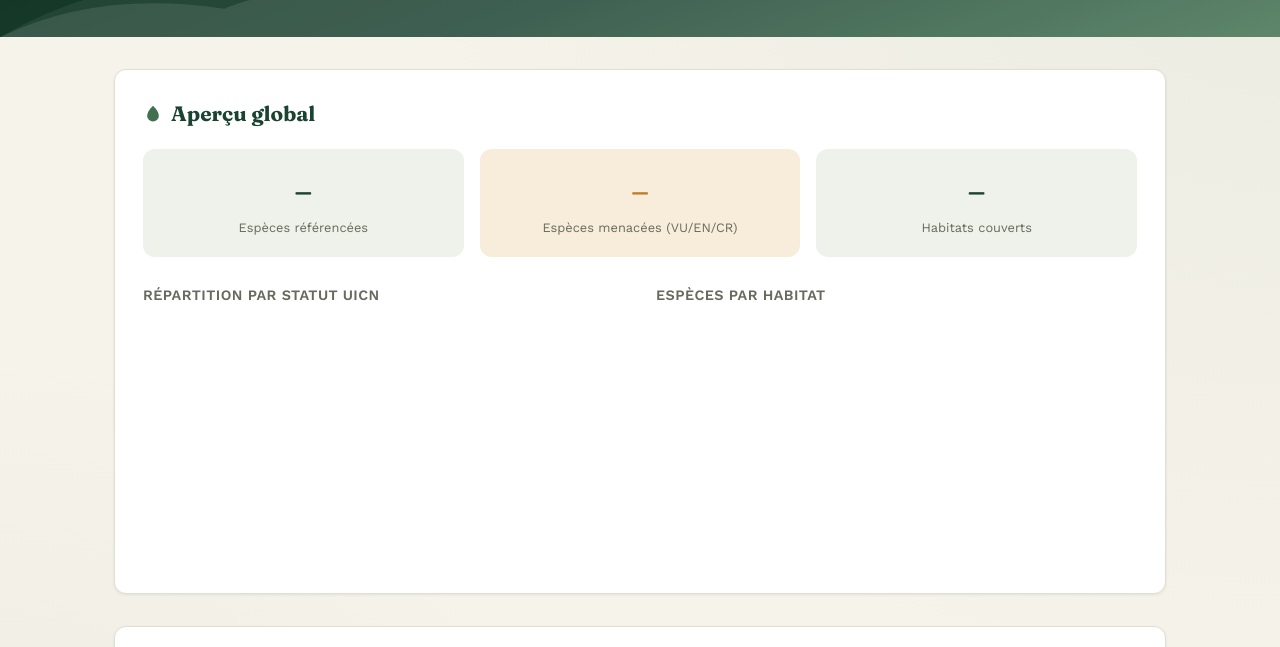
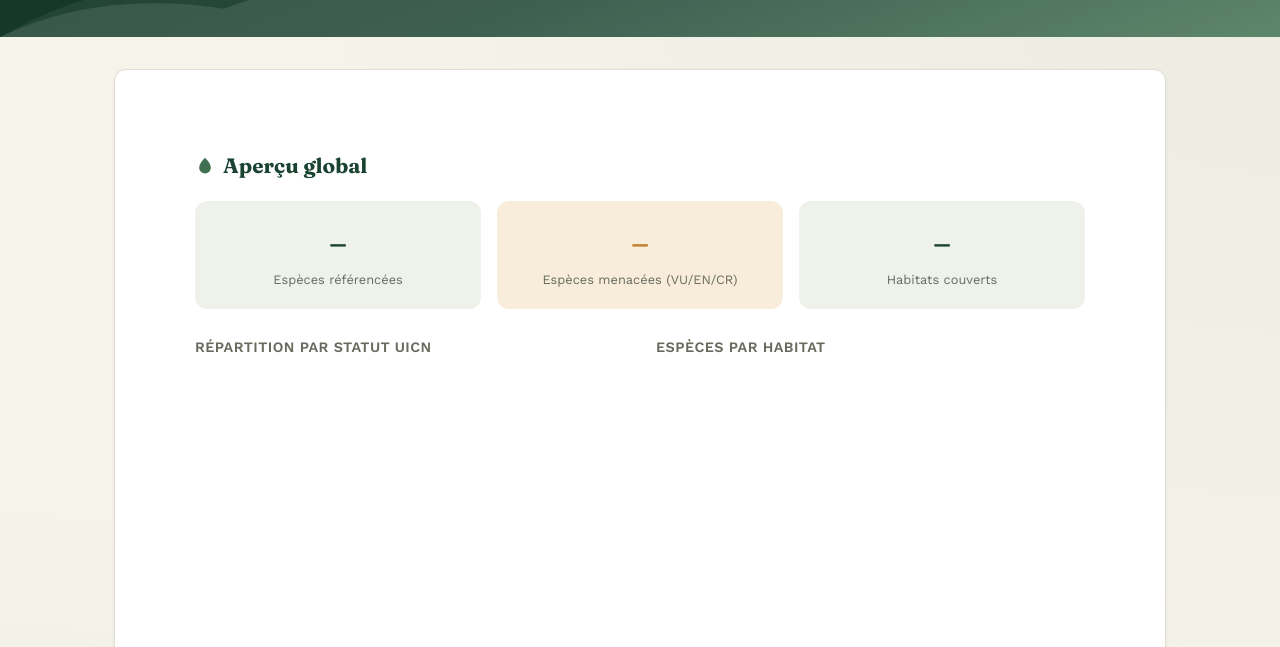
Before and after one commit to Dev-Djelloul/World-Wild-Life, a plain HTML site: page frontend/index.html in a window 1280 px wide. Shown: the part 153-800 px from the top of the page. Drawn offline with nearby package versions, Linux system fonts and the light colour scheme; no server answers.

Commit message:
fix padding

```diff
--- a/frontend/css/style.css
+++ b/frontend/css/style.css
@@ -105,7 +105,7 @@ main {
 	border: 1px solid var(--color-border);
 	border-radius: var(--radius);
 	box-shadow: var(--shadow-sm);
-	padding: 1.75rem;
+	padding: 5rem;
 }
 
 .panel h2 {
```
